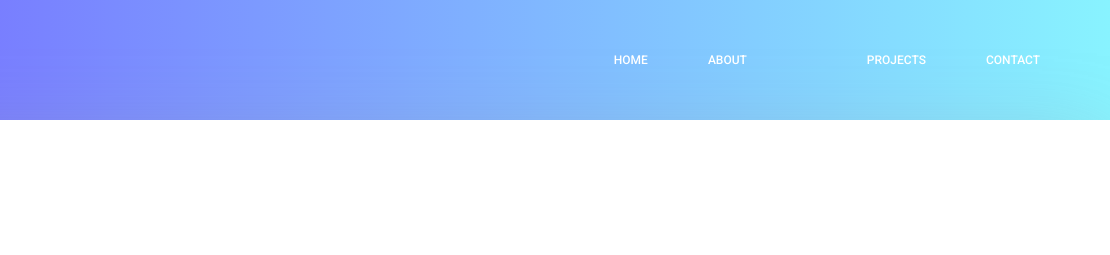
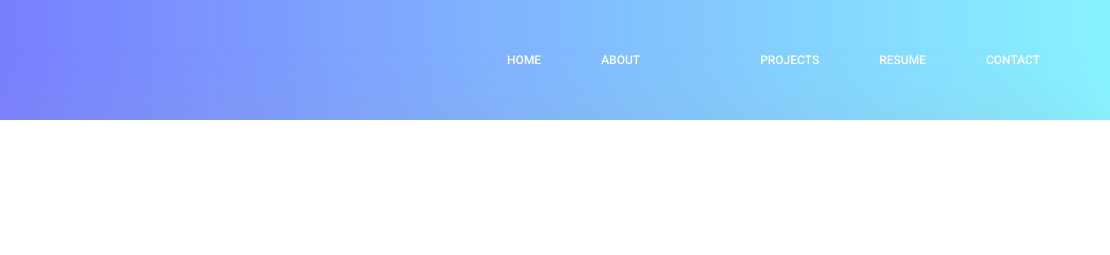
Before and after one commit to Kusumita0712/Kusumita.github.io, a plain HTML site: page about-us.html in a window 1280 px wide. Shown: the top 255 px of the page, 170-1280 px from the left. Drawn offline with Linux system fonts and the light colour scheme.

Commit message:
Update about-us.html

```diff
--- a/about-us.html
+++ b/about-us.html
@@ -40,6 +40,7 @@
 								<li class="nav-item"><a class="nav-link" href="about-us.html">About</a></li>
 								<li class="nav-item"><a class="nav-link" href="services.html"></a></li>
 								<li class="nav-item"><a class="nav-link" href="portfolio.html">Projects</a></li>
+								<li class="nav-item"><a class="nav-link" href="https://docs.google.com/document/d/1_-RsLQVEQ9vfb3HyzhhSOx4CRXdVRiOjo3Gx8-7RBqI/edit?usp=sharing">Resume</a></li>
 								<!-- <li class="nav-item submenu dropdown">
 									<a href="#" class="nav-link dropdown-toggle" data-toggle="dropdown" role="button" aria-haspopup="true" aria-expanded="false">Pages</a>
 									<ul class="dropdown-menu">
```
